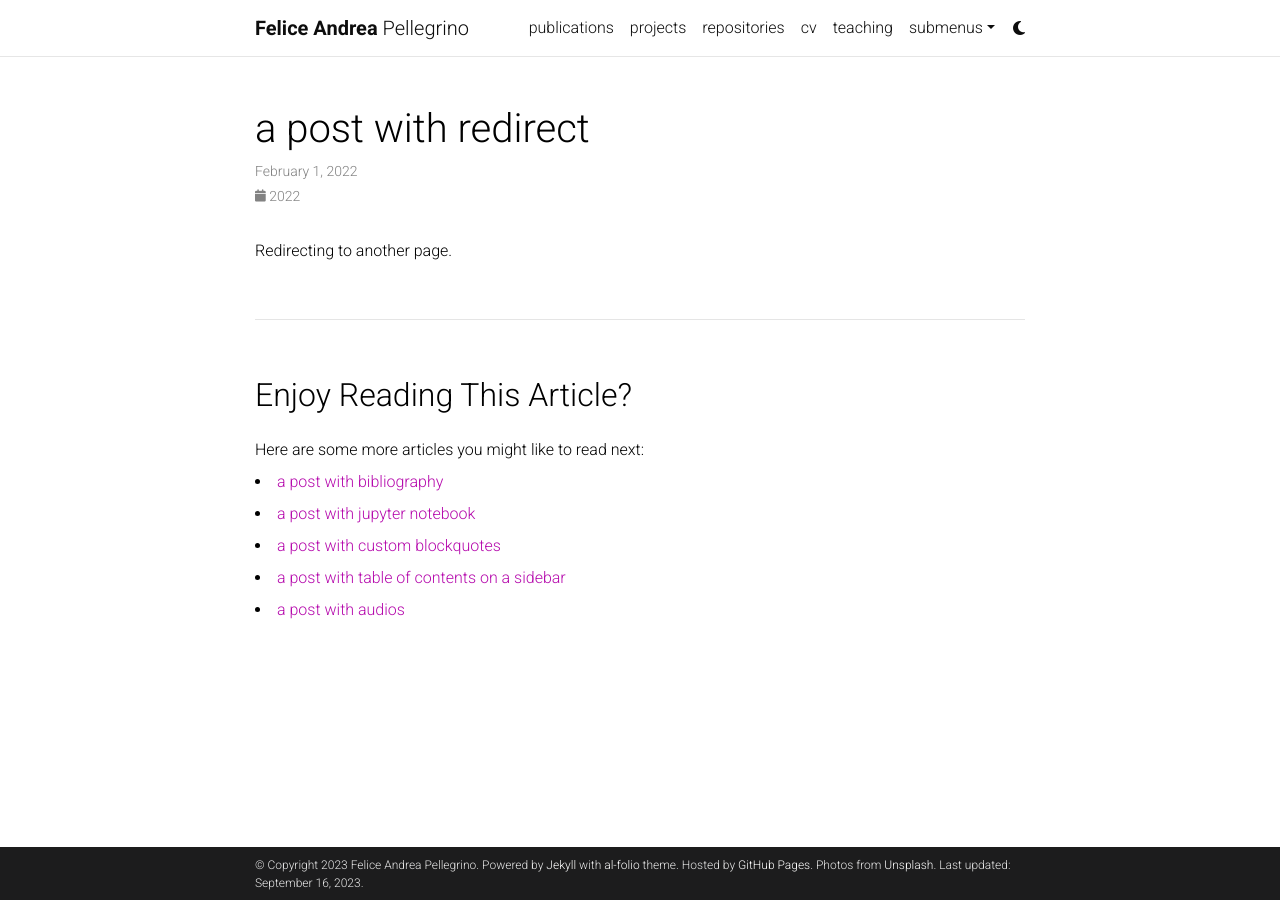
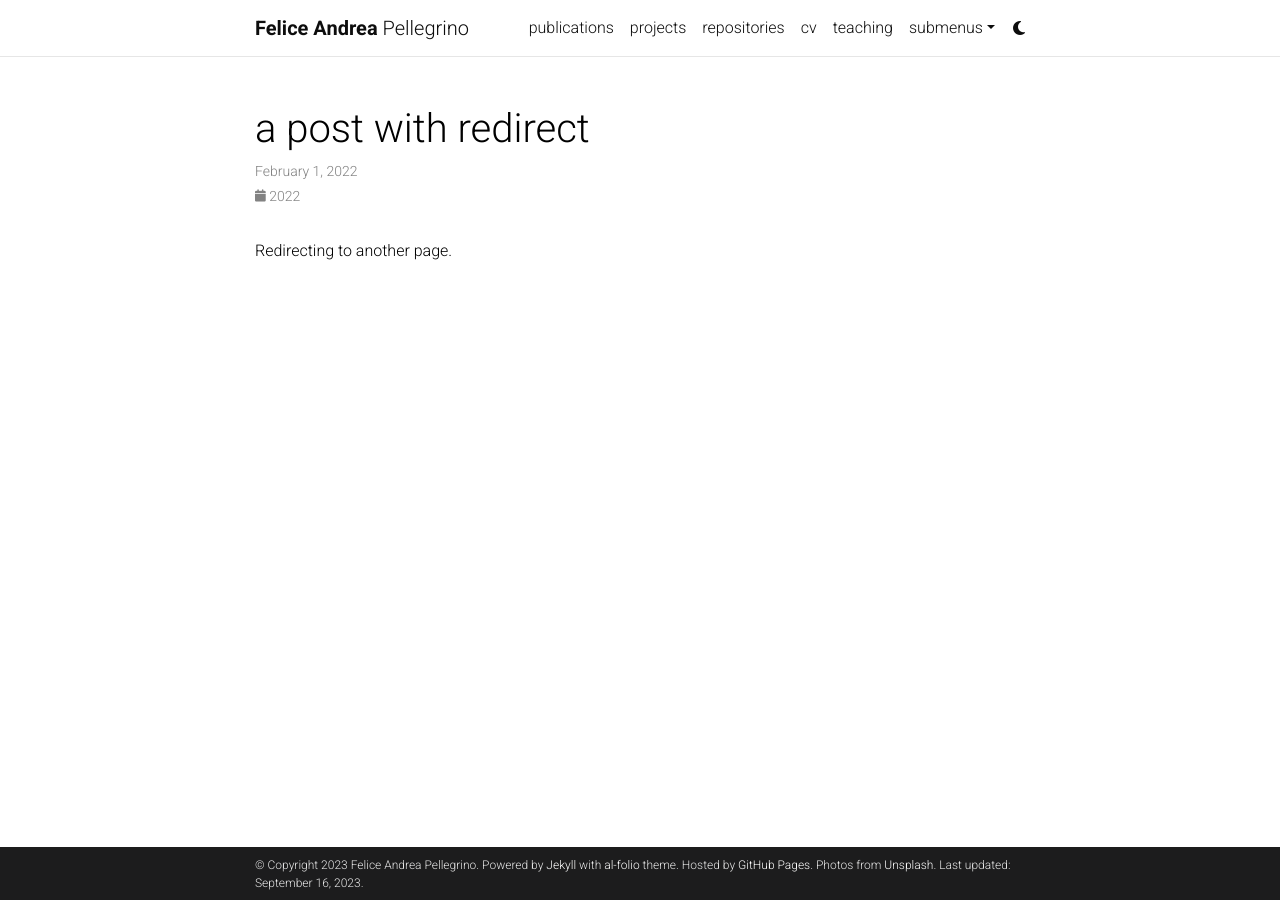
Before and after one commit to feliceandreapellegrino/feliceandreapellegrino.github.io, a Jekyll site: the page built from _posts/2022-02-01-redirect.md, in a window 1280 px wide. Built offline with Jekyll 4.4.1, drawn with Linux system fonts in a browser that asks for light colours; comment, search, counter and statistics services are not loaded; a style sheet for code colours, icons or effects is not loaded.

Commit message:
modified:   _config.yml

```diff
--- a/_config.yml
+++ b/_config.yml
@@ -125,15 +125,15 @@
 
 blog_name: # blog_name will be displayed in your blog page
 blog_nav_title: # your blog must have a title for it to be displayed in the nav bar
-blog_description: a simple whitespace theme for academics
+blog_description:
 permalink: /blog/:year/:title/
 
 # Pagination
 pagination:
-  enabled: true
+  enabled: false
 
 related_blog_posts:
-  enabled: true
+  enabled: false
   max_related: 5
 
 # Giscus comments (RECOMMENDED)
```
